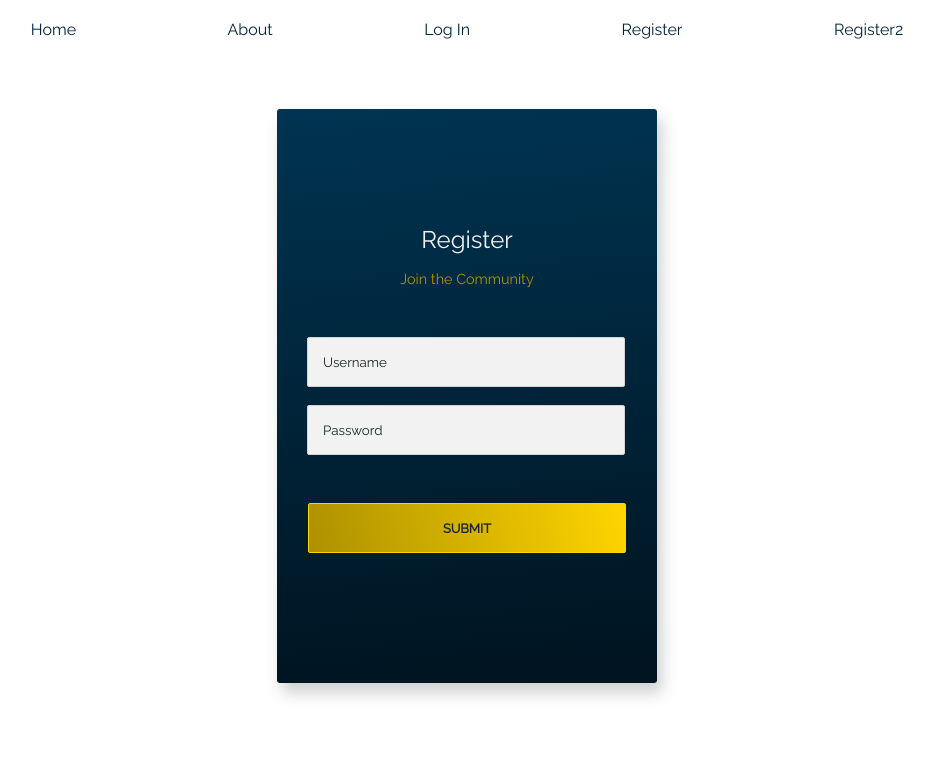
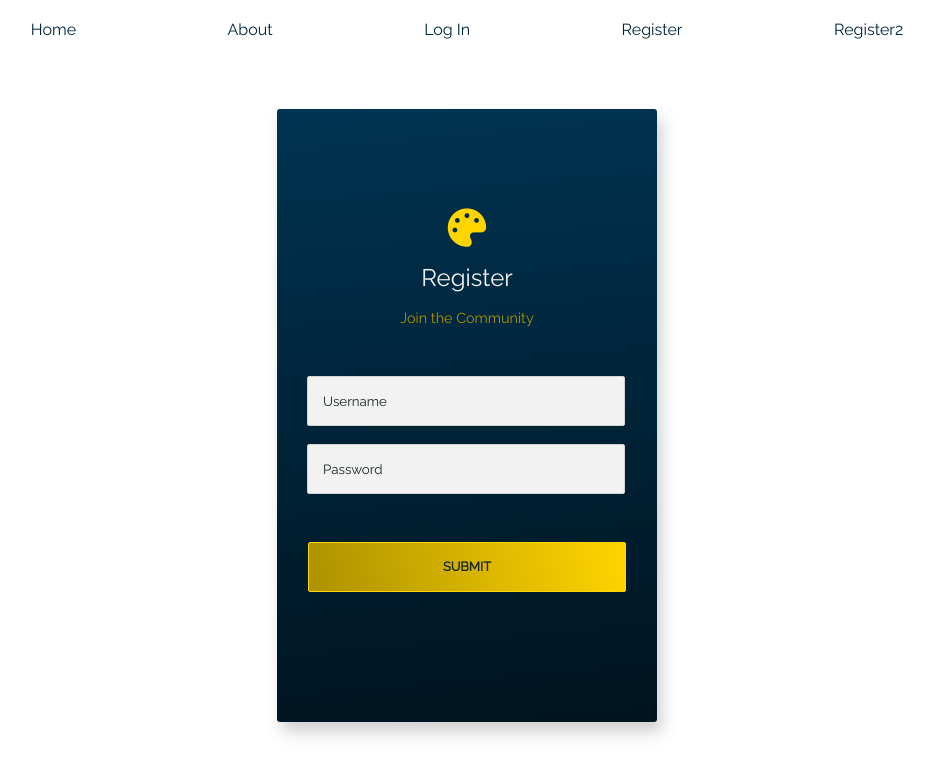
Before and after one commit to BuildWeekArtPortfolio/Front_End, a React (Create React App) app in the folder art-portfolio/: page /register2 in a window 1280 px wide. Shown: the top 776 px of the page, without its empty margins (173-1107 px from the left). Built offline with nearby package versions, Linux system fonts and the light colour scheme.

Commit message:
Added palette to top of register2 form

```diff
--- a/art-portfolio/src/App.css
+++ b/art-portfolio/src/App.css
@@ -57,3 +57,8 @@
   -webkit-transition-duration: 0.4s;
   transition-duration: 0.4s;
 }
+
+.fa-palette {
+  font-size: 2.4rem;
+  color: #FFD500;
+}
--- a/art-portfolio/src/components/AboutCard.js
+++ b/art-portfolio/src/components/AboutCard.js
@@ -54,14 +54,11 @@ const Button = styled.button`
 `;
 
 const AboutCard = props => {
-
-  console.log("props", props);
   const [likes, setLikes] = useState(props.person.likes);
   const [isLiked, setIsLiked] = useState(false);
 
   function likesFunction(e) {
     e.preventDefault();
-    console.log(props.person.likes);
     setIsLiked(!isLiked);
     if (isLiked === false) {
       let oldState = likes;
--- a/art-portfolio/src/components/Register2.js
+++ b/art-portfolio/src/components/Register2.js
@@ -84,6 +84,7 @@ const Register2 = ({ errors, touched, status }) => {
 return (
     <div>
         <StyledForm className="signup-form">
+            <i class="fas fa-palette"></i>
             <Title>Register</Title>
             <SubTitle>Join the Community</SubTitle>
             {touched.username && errors.username && <StyledP className="error">{errors.username}</StyledP>}
```
